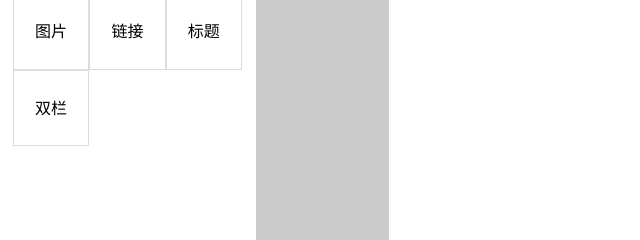
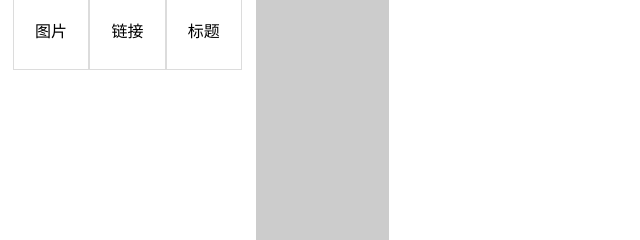
Before and after one commit to wutijie/drag_and_drop, a plain HTML site: page drag_and_drop/index.html in a window 1280 px wide. Shown: the part 169-409 px from the top of the page, 0-640 px from the left. Drawn offline with Linux system fonts and the light colour scheme.

Commit message:
Update index.html

```diff
--- a/drag_and_drop/index.html
+++ b/drag_and_drop/index.html
@@ -33,9 +33,9 @@
 					<li draggable="true">
 						<p>标题</p>
 					</li>
-					<li draggable="true">
+					<!--<li draggable="true">
 						<p>双栏</p>
-					</li>
+					</li>-->
 				</ul>
 			</div>
 			<!--拖拽后得到的-->
```
